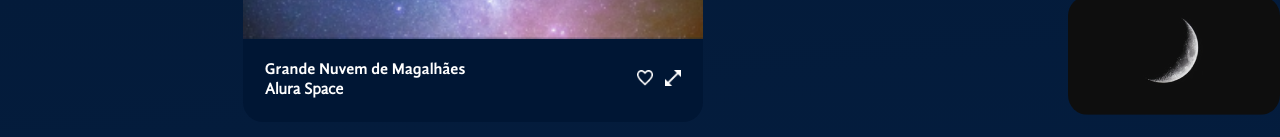
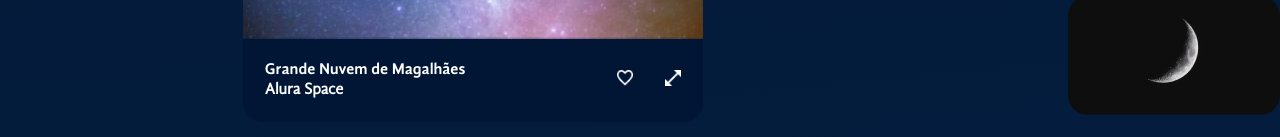
Before and after one commit to leoAraujo20/space-app, a React (Vite) app: page / in a window 1280 px wide. Shown: the part 748-885 px from the top of the page. Built offline with nearby package versions, Linux system fonts and the light colour scheme.

Commit message:
Increase gap between caption icons for improved layout

```diff
--- a/src/components/Gallery/Photo/Photo.jsx
+++ b/src/components/Gallery/Photo/Photo.jsx
@@ -56,7 +56,7 @@ const TitleSource = styled.div`
 const CaptionIcons = styled.span`
   display: flex;
   align-items: center;
-  gap: 12px;
+  gap: 32px;
 
   button {
     background: none;
```
